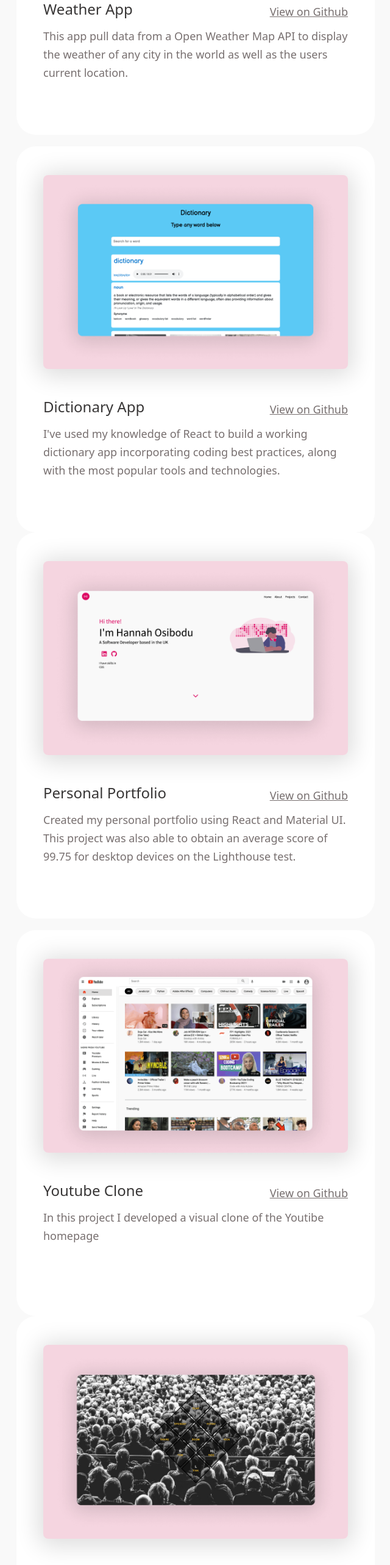
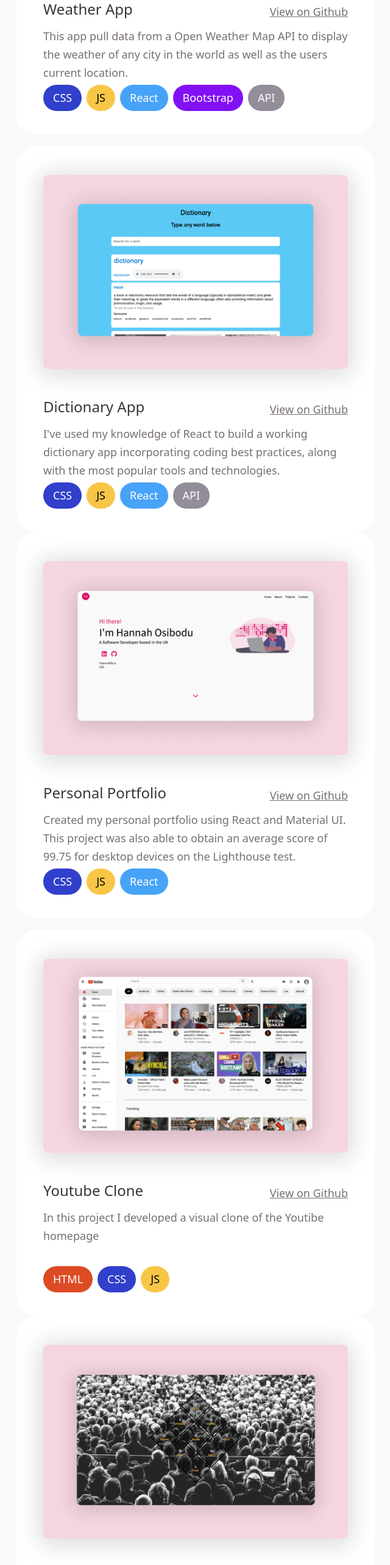
Before and after one commit to Hannah6898/react-web-portfolio-2, a React (Create React App) app: page / in a window 1280 px wide. Shown: the part 1100-3666 px from the top of the page at 61% size, without its empty margins (93-733 px from the left). Built offline with nearby package versions, Linux system fonts and the light colour scheme.

Commit message:
Created tech component and imported react icons

```diff
--- a/src/Components/Chips/Chips.module.css
+++ b/src/Components/Chips/Chips.module.css
@@ -47,3 +47,13 @@
   color: white;
   margin-right: 8px;
 }
+
+.html {
+  background-color: #dd4b25;
+  border: none;
+  border-radius: 29px;
+  padding: 8px 16px;
+  font-size: 18px;
+  color: white;
+  margin-right: 8px;
+}
--- /dev/null
+++ b/src/Components/Chips/HTMLChip.js
@@ -0,0 +1,12 @@
+import React from "react";
+import classes from "./Chips.module.css";
+
+const HTMLChip = () => {
+  return (
+    <div>
+      <button className={classes.html}>HTML</button>
+    </div>
+  );
+};
+
+export default HTMLChip;
--- a/src/Components/ProjectCard/ProjectCard.js
+++ b/src/Components/ProjectCard/ProjectCard.js
@@ -27,7 +27,14 @@ const ProjectCard = (props) => {
             <p>{props.subheading}</p>
           </div>
         </div>
-        <div className={classes.chips}>{props.chips}</div>
+        <div className={classes.chips}>
+          {props.html}
+          {props.css}
+          {props.js}
+          {props.react}
+          {props.bootstrap}
+          {props.api}
+        </div>
       </div>
     </div>
   );
--- a/src/Components/ProjectCard/ProjectCard.module.css
+++ b/src/Components/ProjectCard/ProjectCard.module.css
@@ -55,3 +55,7 @@ a {
   font-size: 18px;
   line-height: 30px;
 }
+
+.subheading {
+  height: 95px;
+}
--- /dev/null
+++ b/src/Components/TechCard/TechCard.js
@@ -0,0 +1,15 @@
+import React from "react";
+import classes from "./TechCard.module.css";
+
+const TechCard = (props) => {
+  return (
+    <div>
+      <div className={classes.card}>
+        <div className={classes.icon}>{props.icon}</div>
+        <div className={classes.heading}>{props.heading}</div>
+      </div>
+    </div>
+  );
+};
+
+export default TechCard;
--- /dev/null
+++ b/src/Components/TechCard/TechCard.module.css
@@ -0,0 +1,28 @@
+.card {
+  height: 296px;
+  width: 164px; /* Height and width makes sure the cards are the same size */
+  background-color: white;
+  border-radius: 8px;
+  box-shadow: -10px 8px 26px 9px rgba(81, 74, 74, 0.14);
+  margin-left: -40px; /* This makes the cards overlap each other */
+  transition: 0.2s ease-in-out; /* This lets them transition gently */
+  display: flex;
+  flex-direction: column;
+  justify-content: center;
+  align-items: center;
+}
+
+.card:hover {
+  transform: translate(-0.5rem, -1rem) rotate(3deg); /* This transforms the element to a different position when you hover over them */
+  cursor: pointer;
+}
+
+.icon {
+  font-size: 70px;
+  color: rgba(203, 47, 101, 1);
+}
+
+.heading {
+  font-weight: bold;
+  margin-top: 20px;
+}
--- a/src/Sections/Projects/Projects.js
+++ b/src/Sections/Projects/Projects.js
@@ -7,10 +7,11 @@ import Portfolio from "../../assets/img/Portfolio.png";
 import YoutubeClone from "../../assets/img/YoutubeClone.png";
 import DrumKit from "../../assets/img/DrumKit.png";
 import ReactChip from "../../Components/Chips/ReactChip";
-// import JSChip from "../Chips/JSChip";
-// import CSSChip from "../Chips/CssChip";
-// import BootstrapChip from "../Chips/BootstrapChip";
-// import APIChip from "../Chips/APIChip";
+import JSChip from "../../Components/Chips/JSChip";
+import CSSChip from "../../Components/Chips/CssChip";
+import BootstrapChip from "../../Components/Chips/BootstrapChip";
+import APIChip from "../../Components/Chips/APIChip";
+import HTMLChip from "../../Components/Chips/HTMLChip";
 
 const Projects = () => {
   return (
@@ -28,6 +29,11 @@ const Projects = () => {
             subheading="This app pull data from a Open Weather Map API to display the weather of  any city in the world as well as the users current location."
             gitHub="https://github.com/Hannah6898/react-weather-app"
             liveSite="https://fervent-galileo-89d4fe.netlify.app/"
+            react={<ReactChip />}
+            js={<JSChip />}
+            css={<CSSChip />}
+            bootstrap={<BootstrapChip />}
+            api={<APIChip />}
           />
         </div>
 
@@ -38,6 +44,10 @@ const Projects = () => {
           subheading="I've used my knowledge of React to build a working dictionary app incorporating coding best practices, along with the most popular tools and technologies."
           gitHub="https://github.com/Hannah6898/react-dictionary"
           liveSite="https://gallant-boyd-0ddfe2.netlify.app/"
+          react={<ReactChip />}
+          js={<JSChip />}
+          css={<CSSChip />}
+          api={<APIChip />}
         />
         <div className={classes.leftSide}>
           {" "}
@@ -48,6 +58,9 @@ const Projects = () => {
             subheading="Created my personal portfolio using React and Material UI. This project was also able to obtain an average score of 99.75 for desktop devices on the Lighthouse test."
             gitHub="https://github.com/Hannah6898/react-web-portfolio-2"
             liveSite="https://www.hannahosibodu.com/"
+            react={<ReactChip />}
+            js={<JSChip />}
+            css={<CSSChip />}
           />
         </div>
         <ProjectCard
@@ -57,6 +70,9 @@ const Projects = () => {
           subheading="In this project I developed a visual clone of the Youtibe homepage"
           gitHub="https://github.com/Hannah6898/Youtube-Clone"
           liveSite="https://elegant-sinoussi-498e6f.netlify.app/"
+          js={<JSChip />}
+          css={<CSSChip />}
+          html={<HTMLChip />}
         />
         <div className={classes.leftSide}>
           {" "}
@@ -67,6 +83,9 @@ const Projects = () => {
             subheading="Created a JavaScript Drum kit using Keyboard events and styled using CSS grid"
             gitHub="https://github.com/Hannah6898/JavaScript-Drum-Kit"
             liveSite="https://dreamy-kalam-3b5e13.netlify.app/"
+            js={<JSChip />}
+            css={<CSSChip />}
+            html={<HTMLChip />}
           />
         </div>
       </div>
--- a/src/Sections/Tech/Tech.js
+++ b/src/Sections/Tech/Tech.js
@@ -1,11 +1,48 @@
 import React from "react";
 import classes from "./Tech.module.css";
+import TechCard from "../../Components/TechCard/TechCard";
+import {
+  SiNetlify,
+  SiJavascript,
+  SiTypescript,
+  SiCsharp,
+  SiPython,
+} from "react-icons/si";
+import { DiHtml5, DiCss3, DiReact } from "react-icons/di";
+import { FaBootstrap, FaNodeJs } from "react-icons/fa";
+import { FiFigma } from "react-icons/fi";
+import { AiFillGithub, AiFillApi } from "react-icons/ai";
 
 const Tech = () => {
   return (
     <section>
       <div className={classes.heading}>
         <h3>Tech Stack</h3>
+
+        <div className={classes.cardHolder}>
+          <TechCard icon={<DiHtml5 />} heading="HTML" />
+          <TechCard icon={<DiCss3 />} heading="CSS" />
+          <TechCard icon={<SiJavascript />} heading="JavaScript" />
+          <TechCard icon={<DiReact />} heading="React" />
+          <TechCard icon={<FaBootstrap />} heading="Bootstrap" />
+          <TechCard icon={<AiFillGithub />} heading="GitHub" />
+          <TechCard icon={<AiFillApi />} heading="API" />
+          <TechCard icon={<SiNetlify />} heading="Netlify" />
+          <TechCard icon={<FiFigma />} heading="Figma" />
+        </div>
+        <div>
+          <p>
+            Over the next few weeks and months I plan on learning the following
+            technologies{" "}
+          </p>
+        </div>
+
+        <div className={classes.cardHolder}>
+          <TechCard icon={<FaNodeJs />} heading="Node.js" />
+          <TechCard icon={<SiTypescript />} heading="TypeScript" />
+          <TechCard icon={<SiPython />} heading="Python" />
+          <TechCard icon={<SiCsharp />} heading="C#" />
+        </div>
       </div>
     </section>
   );
--- a/src/Sections/Tech/Tech.module.css
+++ b/src/Sections/Tech/Tech.module.css
@@ -5,3 +5,10 @@
   color: #373535;
   margin-bottom: 30px;
 }
+
+.cardHolder {
+  margin: 40px 40px;
+  display: flex;
+  flex-direction: row;
+  flex-wrap: wrap;
+}
```
